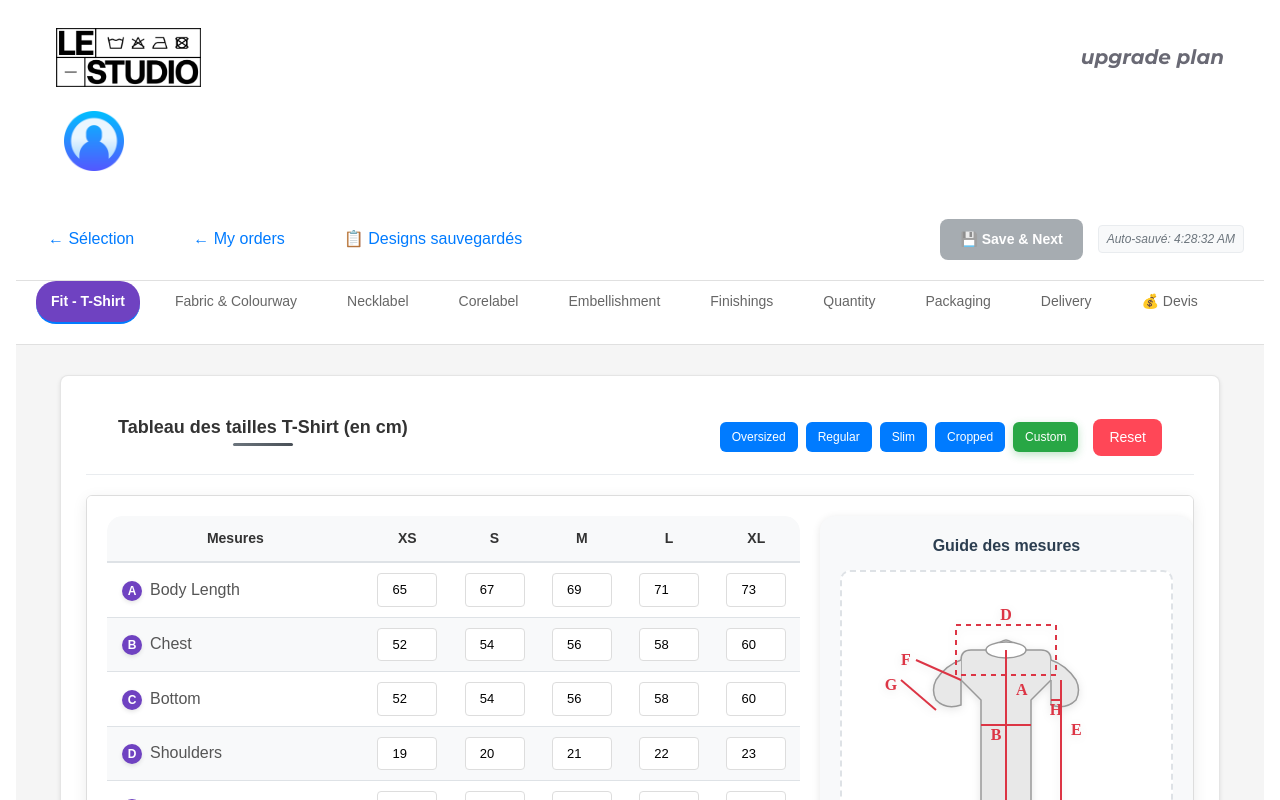
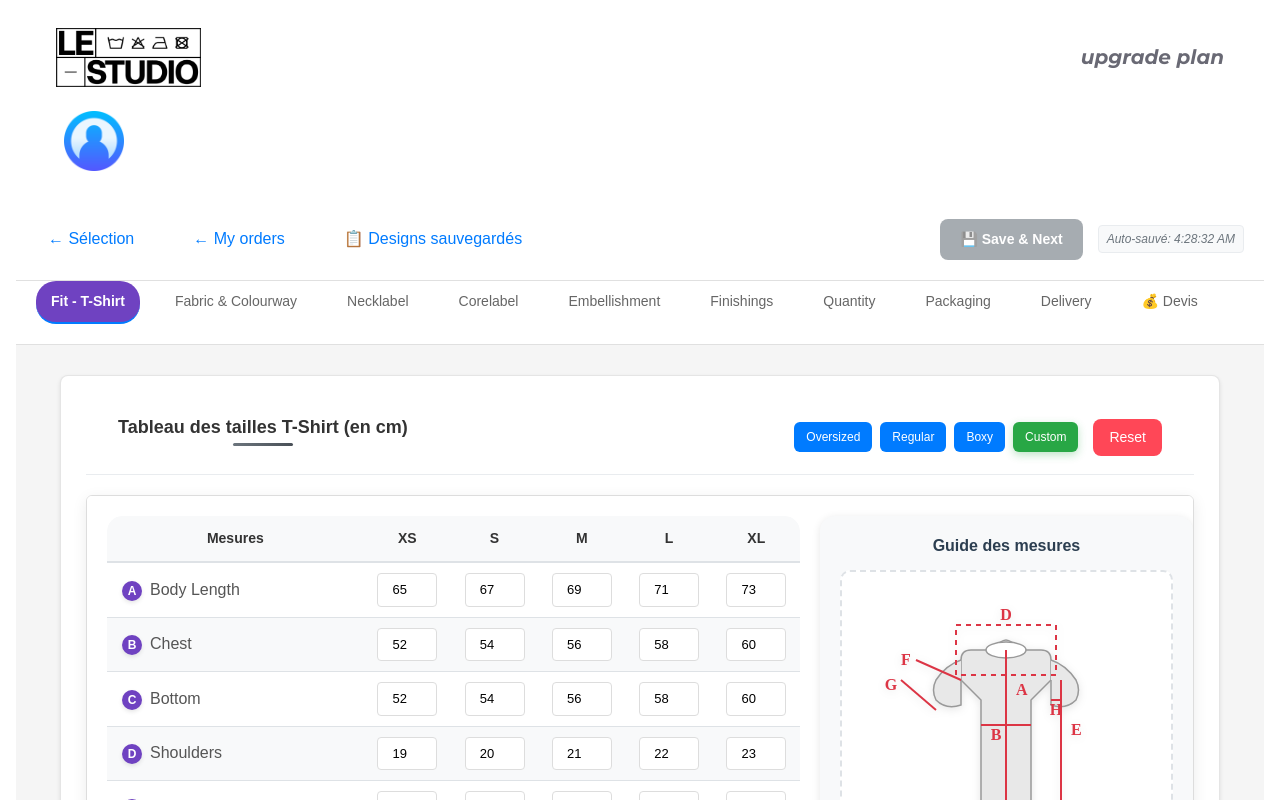
Before and after one commit to prodige93/pr--production-juzely, a React (Create React App) app: page /tshirt-design in a window 1280 px wide. Shown: the top 800 px of the page. Built offline with nearby package versions, Linux system fonts and the light colour scheme.

Commit message:
refactor(tshirt-design): replace slim and cropped styles with boxy style
Remove unused t-shirt style templates to simplify size options and focus on more popular boxy fit

```diff
--- a/src/components/tshirt-design/tshirt-design.js
+++ b/src/components/tshirt-design/tshirt-design.js
@@ -36,24 +36,14 @@ const predefinedSizeTemplates = {
       'XL': { bodyLenght: 73, chest: 60, bottom: 60, shoulders: 23, armhole: 25, sleeveLenghtOutside: 21, sleeveArmOpenning: 2.5, sleevelenghtInside: 18.5 }
     }
   },
-  slim: {
-    name: 'Slim',
+  boxy: {
+    name: 'Boxy',
     data: {
-      'XS': { bodyLenght: 63, chest: 48, bottom: 48, shoulders: 18, armhole: 22, sleeveLenghtOutside: 18, sleeveArmOpenning: 2.5, sleevelenghtInside: 18 },
-      'S': { bodyLenght: 65, chest: 50, bottom: 50, shoulders: 19, armhole: 22.5, sleeveLenghtOutside: 18.5, sleeveArmOpenning: 2.5, sleevelenghtInside: 18 },
-      'M': { bodyLenght: 67, chest: 52, bottom: 52, shoulders: 20, armhole: 23, sleeveLenghtOutside: 19, sleeveArmOpenning: 2.5, sleevelenghtInside: 18 },
-      'L': { bodyLenght: 69, chest: 54, bottom: 54, shoulders: 21, armhole: 23.5, sleeveLenghtOutside: 19.5, sleeveArmOpenning: 2.5, sleevelenghtInside: 18 },
-      'XL': { bodyLenght: 71, chest: 56, bottom: 56, shoulders: 22, armhole: 24, sleeveLenghtOutside: 20, sleeveArmOpenning: 2.5, sleevelenghtInside: 18 }
-    }
-  },
-  cropped: {
-    name: 'Cropped',
-    data: {
-      'XS': { bodyLenght: 50, chest: 52, bottom: 52, shoulders: 12, armhole: 23, sleeveLenghtOutside: 19, sleeveArmOpenning: 2.5, sleevelenghtInside: 18.5 },
-      'S': { bodyLenght: 52, chest: 54, bottom: 54, shoulders: 13, armhole: 23.5, sleeveLenghtOutside: 19.5, sleeveArmOpenning: 2.5, sleevelenghtInside: 18.5 },
-      'M': { bodyLenght: 54, chest: 56, bottom: 56, shoulders: 14, armhole: 24, sleeveLenghtOutside: 20, sleeveArmOpenning: 2.5, sleevelenghtInside: 18.5 },
-      'L': { bodyLenght: 56, chest: 58, bottom: 58, shoulders: 15, armhole: 24.5, sleeveLenghtOutside: 20.5, sleeveArmOpenning: 2.5, sleevelenghtInside: 18.5 },
-      'XL': { bodyLenght: 58, chest: 60, bottom: 60, shoulders: 16, armhole: 25, sleeveLenghtOutside: 21, sleeveArmOpenning: 2.5, sleevelenghtInside: 18.5 }
+      'XS': { bodyLenght: 68, chest: 56, bottom: 56, shoulders: 21, armhole: 25, sleeveLenghtOutside: 20, sleeveArmOpenning: 2.5, sleevelenghtInside: 18.5 },
+      'S': { bodyLenght: 70, chest: 58, bottom: 58, shoulders: 22, armhole: 25.5, sleeveLenghtOutside: 20.5, sleeveArmOpenning: 2.5, sleevelenghtInside: 18.5 },
+      'M': { bodyLenght: 72, chest: 60, bottom: 60, shoulders: 23, armhole: 26, sleeveLenghtOutside: 21, sleeveArmOpenning: 2.5, sleevelenghtInside: 18.5 },
+      'L': { bodyLenght: 74, chest: 62, bottom: 62, shoulders: 24, armhole: 26.5, sleeveLenghtOutside: 21.5, sleeveArmOpenning: 2.5, sleevelenghtInside: 18.5 },
+      'XL': { bodyLenght: 76, chest: 64, bottom: 64, shoulders: 25, armhole: 27, sleeveLenghtOutside: 22, sleeveArmOpenning: 2.5, sleevelenghtInside: 18.5 }
     }
   },
   custom: {
```
